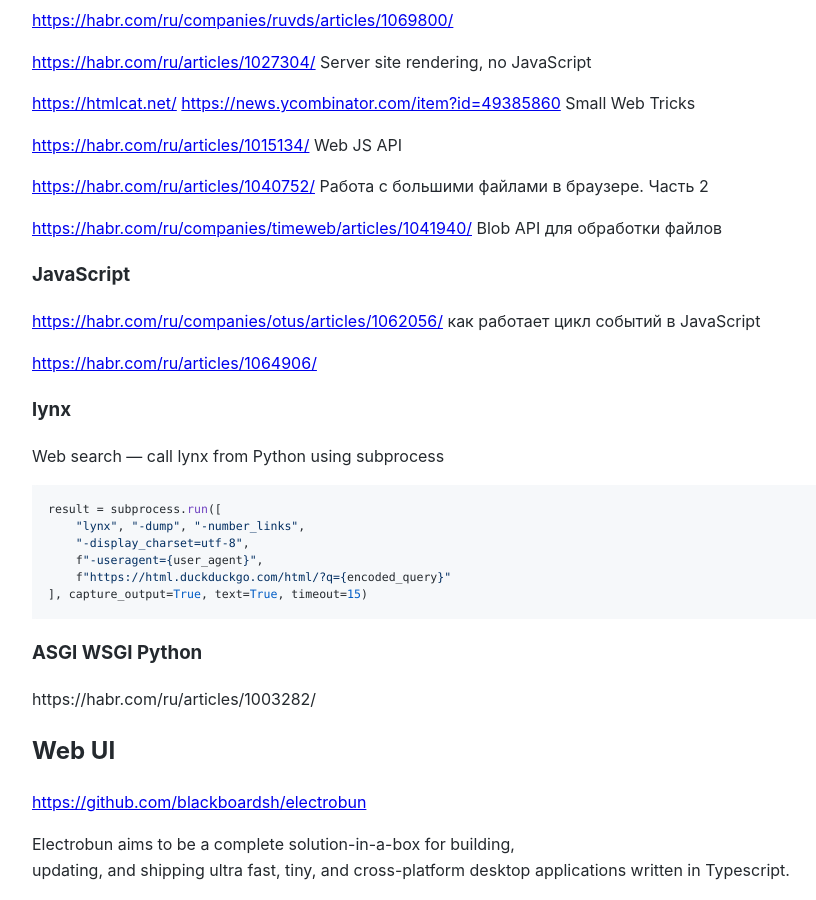
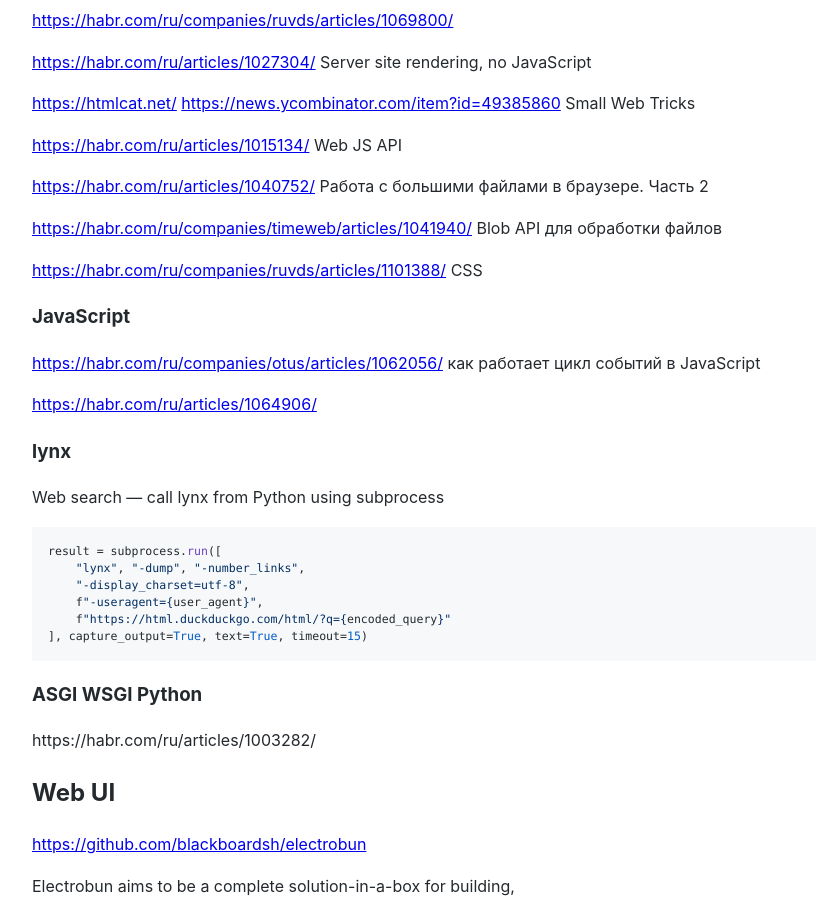
Before and after one commit to Michael-Lubinsky/michael-lubinsky.github.com, a Jekyll site: the page built from web/web.md, in a window 1280 px wide and 900 px high, scrolled down 660 px. Shown: the whole window, without its empty margins (158-974 px from the left). Built offline with Jekyll 4.4.1, drawn with Linux system fonts in a browser that asks for light colours; our own code applies the rules of GitHub Pages for plain Markdown files.

Commit message:
Update web.md

```diff
--- a/web/web.md
+++ b/web/web.md
@@ -36,6 +36,8 @@
 <https://habr.com/ru/articles/1040752/>  Работа с большими файлами в браузере. Часть 2
 
 <https://habr.com/ru/companies/timeweb/articles/1041940/> Blob API для обработки файлов
+
+<https://habr.com/ru/companies/ruvds/articles/1101388/> CSS
 
 ### JavaScript
 
```
